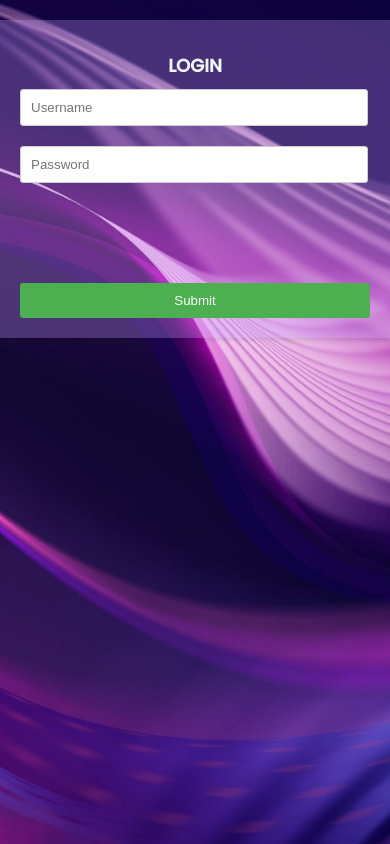
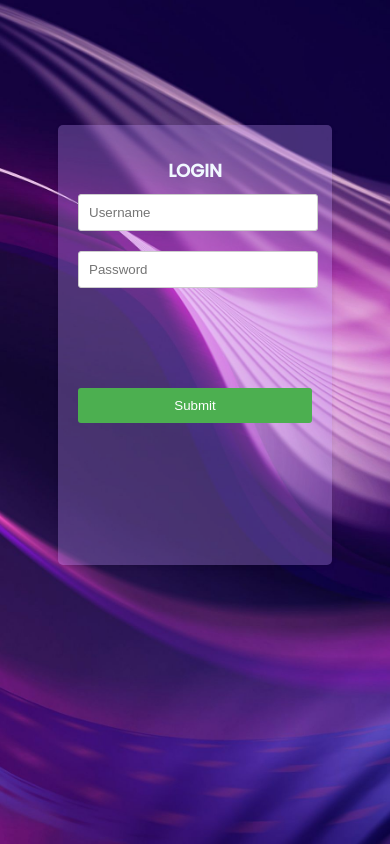
Before and after one commit to utmishr/DocTrack, a plain HTML site: page login.html in a window 390 px wide. Both pictures are taken after a click on the button "Admin". Drawn offline with Linux system fonts and the light colour scheme.

Commit message:
Update styles.css

```diff
--- a/styles.css
+++ b/styles.css
@@ -178,19 +178,15 @@ form {
     width: 100%;
   }
 
-  .myModal {
-    margin-top: 60px;
-  }
-
-  .modal-content {
-    max-width: 100%;
-    height: auto;
-    margin: 0;
-    border-radius: 0;
-  }
-
   h1 {
     margin-bottom: 40px;
+  }
+}
+
+@media (max-width: 768px) {
+  .modal-content {
+    width: 90%;
+    margin: 10% auto;
   }
 }
 
@@ -221,20 +217,14 @@ form {
     width: 100%;
   }
 
-  .myModal {
-    margin-top: 40px;
+  h1 {
+    margin-bottom: 20px;
+    font-size: 24px;
   }
 
   .modal-content {
-    max-width: 100%;
-    height: auto;
-    margin: 0;
-    border-radius: 0;
-  }
-
-  h1 {
-    margin-bottom: 20px;
-    font-size: 24px;
+    width: 80%;
+    margin: 10% auto;
   }
 }
 
@@ -269,19 +259,13 @@ form {
     width: 100%;
   }
 
-  .myModal {
-    margin-top: 20px;
-  }
-
-  .modal-content {
-    max-width: 100%;
-    height: auto;
-    margin: 0;
-    border-radius: 0;
-  }
-
   h1 {
     margin-bottom: 10px;
     font-size: 18px;
   }
+
+  .modal-content {
+    width: 60%;
+    margin: 10% auto;
+  }
 }
```
